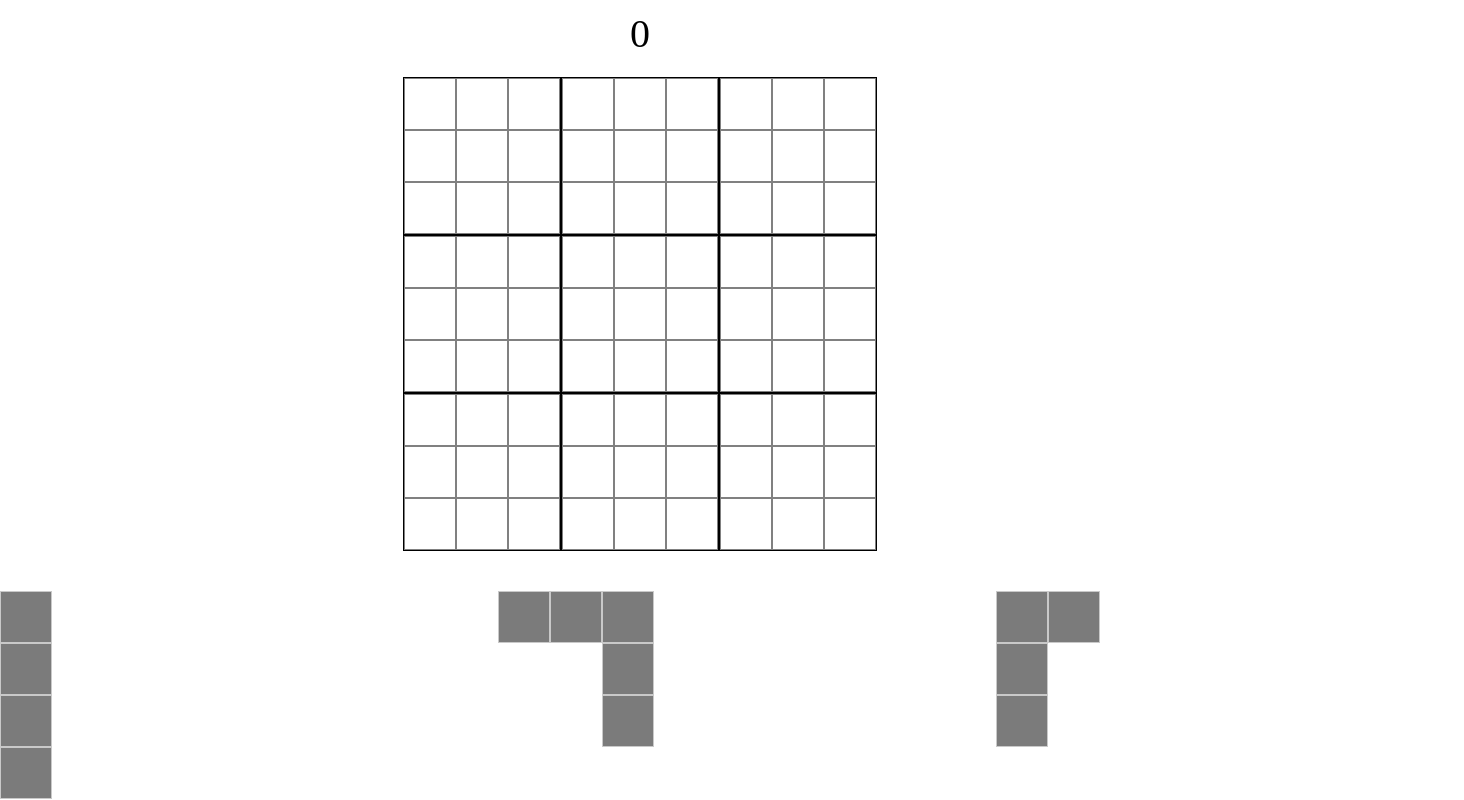
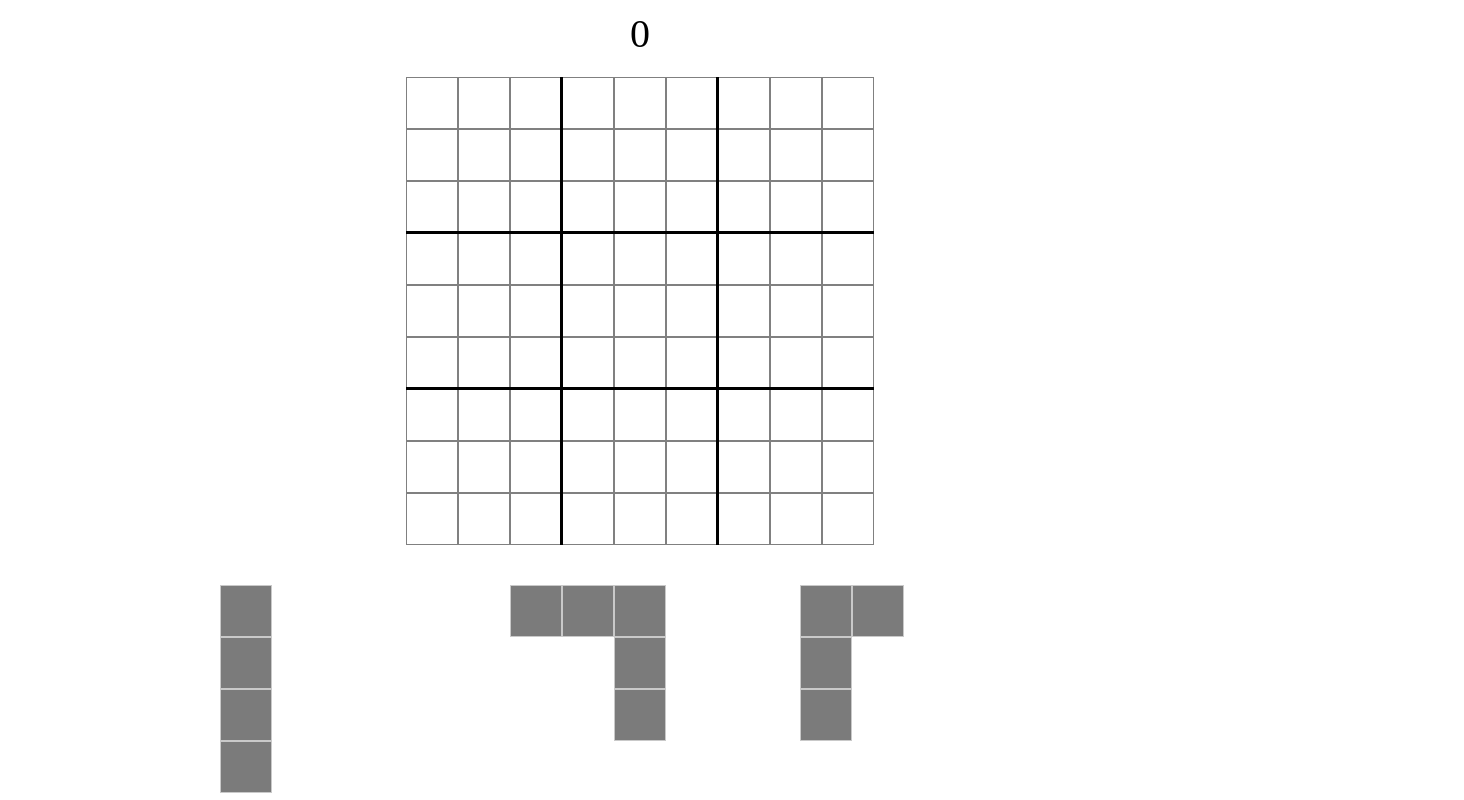
Before and after one commit to pokermanx/block-doku, an Angular app: page / in a window 1280 px wide. Shown: the top 800 px of the page, 1464 px wide, since content can reach past the window. Built offline with nearby package versions, Linux system fonts and the light colour scheme.

Commit message:
QOL changes

```diff
--- a/src/app/app.component.html
+++ b/src/app/app.component.html
@@ -1,4 +1,12 @@
-<span class="score">{{ score }}</span>
+<div class="score-board">
+  <span class="score">
+    {{ score }}
+  </span>
+  <span *ngIf="scoreService.highscore > 0"
+        class="high-score">
+    High Score: {{ scoreService.highscore }}
+  </span>
+</div>
 
 <div class="board-wrapper">
   <div class="board"
@@ -44,7 +52,7 @@
                class="inner-row">
             <div *ngFor="let tile of row"
                  class="tile"
-                 (mousedown)="setStartPoint($event, shape)"
+                 (mousedown)="tile.isFilled && setStartPoint($event, shape)"
                  [id]="'shape-' + iShape + ';' + tile.coords.iBlockRow + ';' + tile.coords.iBlock + ';' + tile.coords.iRow + ';' + tile.coords.iTile"
                  [ngClass]="{
                 'filled': tile.isFilled,
--- a/src/app/app.component.scss
+++ b/src/app/app.component.scss
@@ -3,6 +3,8 @@
     justify-content: center;
     align-items: center;
     width: 100%;
+
+    position: relative;
 }
 
 .board {
@@ -17,12 +19,25 @@
     width: 100%;
 }
 
-.score {
+.score-board {
     width: 100%;
-    font-size: 40px;
+    display: flex;
+    align-items: center;
     justify-content: center;
-    display: flex;
+
+    position: relative;
     padding: 10px 0 20px;
+
+    .score {
+        font-size: 40px;
+    }
+
+    .high-score {
+        font-size: 20px;
+
+        position: absolute;
+        transform: translateX(150px);
+    }
 }
 
 .shape-set {
@@ -31,11 +46,16 @@
     display: grid;
     width: 100%;
     padding: 0 100px;
-    grid-template-columns: auto auto auto;
+    grid-template-columns: 260px 260px 260px;
+
+    justify-content: center;
+
     grid-column-gap: 30px;
     grid-row-gap: 30px;
 
     .shape {
+        max-width: 260px;
+
         justify-self: center;
         width: max-content;
         height: max-content;
@@ -50,18 +70,49 @@
                 border: 1px solid transparent !important;
             }
         }
-        &.dragged {
-            // opacity: 0;
+    }
+}
+
+.board-wrapper {
+    .block-row-tile {
+        &:not(:last-child) {
+            &:after {
+                content: "";
+                z-index: 1;
+                position: absolute;
+                left: 0;
+                bottom: -1px;
+                height: 3px;
+                background-color: #000;
+                width: 100%;
+                pointer-events: none;
+            }
+        }
+    }
+    .block-tile {
+        position: relative;
+        &:not(:last-child) {
+            &:after {
+                content: "";
+                z-index: 1;
+                position: absolute;
+                right: -1px;
+                top: 0;
+                width: 3px;
+                background-color: #000;
+                height: 100%;
+                pointer-events: none;
+            }
         }
     }
 }
 
 .block-row-tile {
     display: flex;
+    position: relative;
 }
 
 .block-tile {
-    border: 1px solid black;
     display: flex;
     flex-direction: column;
 
@@ -97,6 +148,8 @@
     left: 0;
     width: 100vw;
     height: 100vh;
+
+    z-index: 1;
 
     display: flex;
     align-items: center;
--- a/src/app/app.component.ts
+++ b/src/app/app.component.ts
@@ -1,4 +1,4 @@
-import { Component, OnInit } from '@angular/core';
+import { Component, OnInit, Renderer2 } from '@angular/core';
 import * as _ from 'lodash';
 import { GameState } from './shared/enums/game-state.enum';
 
@@ -6,6 +6,7 @@ import { BoardCoords, CurrentlyDragged, DeltaCoords, Size } from './shared/model
 import { InsertShapeData, Shape } from './shared/models/shape.model';
 import { Tile } from './shared/models/tile.model';
 import { GameStateService } from './shared/services/gamestate.service';
+import { ScoreService } from './shared/services/score.service';
 import { ShapesService } from './shared/services/shapes.service';
 
 @Component({
@@ -97,8 +98,10 @@ export class AppComponent implements OnInit {
     }
 
     constructor(
+        public scoreService: ScoreService,
         public gameState: GameStateService,
 
+        private renderer: Renderer2,
         private shapesService: ShapesService,
     ) {
         this.createBoard();
@@ -128,6 +131,10 @@ export class AppComponent implements OnInit {
             $event.preventDefault();
             return;
         }
+
+        setTimeout(() => {
+            this.renderer.setStyle($event.target, 'visibility', 'hidden');
+        }, 0);
 
         this.currentlyDragged = {
             index: shape.index as number,
@@ -177,6 +184,7 @@ export class AppComponent implements OnInit {
         shape.isBeingDragged = false;
         shape.dragPoint = undefined;
         this.runCleanProjection();
+        this.renderer.setStyle($event.target, 'visibility', 'visible');
         delete this.currentlyDragged;
     }
 
@@ -206,6 +214,7 @@ export class AppComponent implements OnInit {
 
             if (this.checkGameOver()) {
                 this.gameState.setGameState(GameState.GameOver);
+                this.scoreService.setHighScore(this.score);
             }
         }
     }
@@ -271,6 +280,8 @@ export class AppComponent implements OnInit {
     }
 
     private applyShape(): void {
+        this.score += this.flatBoard.filter(x => x.isProjection).length;
+
         this.flatBoard.forEach(tile => {
             if (tile.isProjection) {
                 tile.isFilled = true;
@@ -281,9 +292,10 @@ export class AppComponent implements OnInit {
     private applyMatches(): void {
         const matches = this.flatBoard.filter(x => x.isMatch);
 
+        // This should be changed for different size boards
         const multiplier = matches.length / 9;
 
-        this.score += matches.length * multiplier * this.TILE_SCORE;
+        this.score += ~~(matches.length * multiplier * this.TILE_SCORE);
 
         matches.forEach(match => {
             match.isFilled = false;
--- /dev/null
+++ b/src/app/shared/services/score.service.ts
@@ -0,0 +1,25 @@
+import { Injectable } from '@angular/core';
+
+@Injectable({
+    providedIn: 'root'
+})
+export class ScoreService {
+
+    readonly HIGHSCORE_KEY = 'highscore';
+
+    highscore = 0;
+
+    constructor() {
+        const scoreFromStorage = localStorage.getItem(this.HIGHSCORE_KEY);
+        if (scoreFromStorage) {
+            this.highscore = +scoreFromStorage;
+        }
+    }
+
+    setHighScore(score: number) {
+        if (score > this.highscore) {
+            localStorage.setItem(this.HIGHSCORE_KEY, score.toString());
+            this.highscore = score;
+        }
+    }
+}
```
